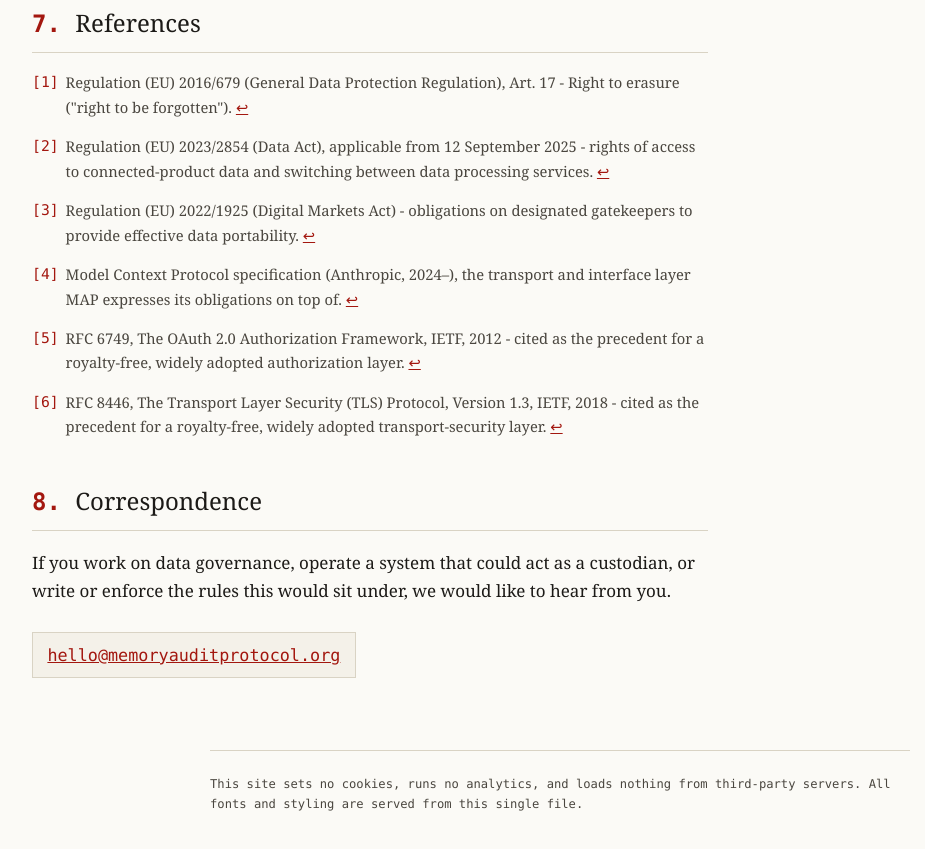
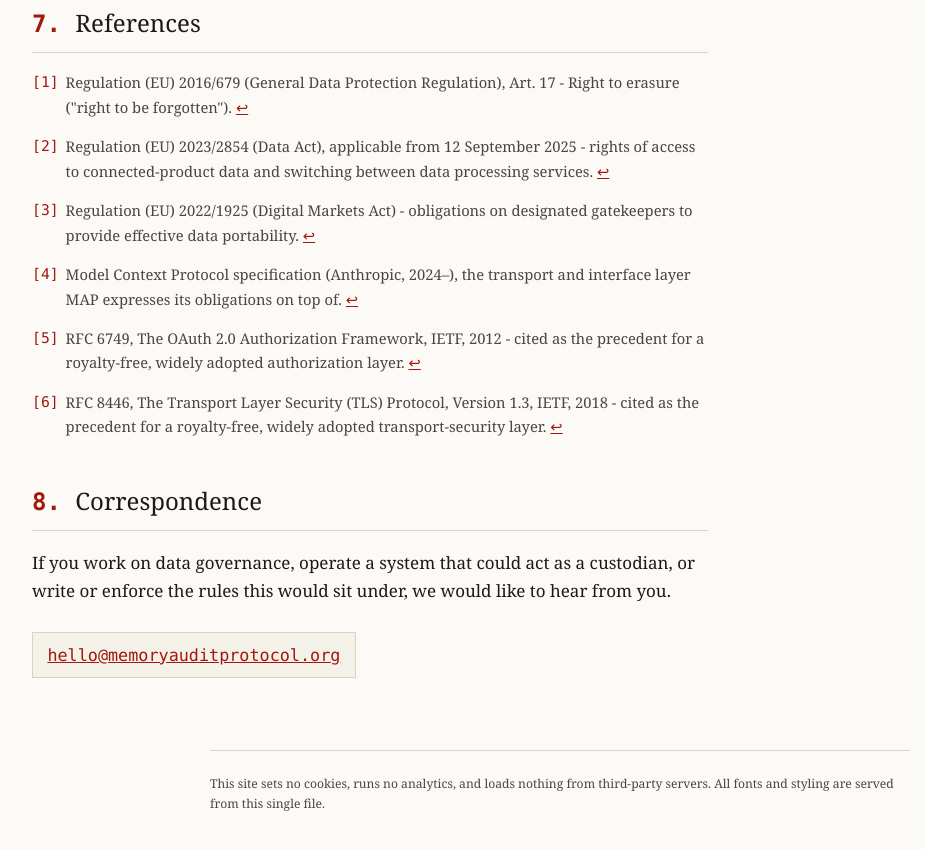
Before and after one commit to memoryauditprotocol/website, a website: page index.html in a window 1280 px wide. Shown: the part 5899-6748 px from the top of the page, without its empty margins (80-1005 px from the left). Drawn offline with Linux system fonts and the light colour scheme.

Commit message:
Change footer font-family from mono to serif

```diff
--- a/index.html
+++ b/index.html
@@ -424,7 +424,7 @@
         margin: 3.5rem auto 0;
         padding-top: 1.4rem;
         border-top: 1px solid var(--rule);
-        font-family: var(--mono);
+        font-family: var(--serif);
         font-size: 0.76rem;
         color: var(--ink-soft);
         line-height: 1.7;
```
